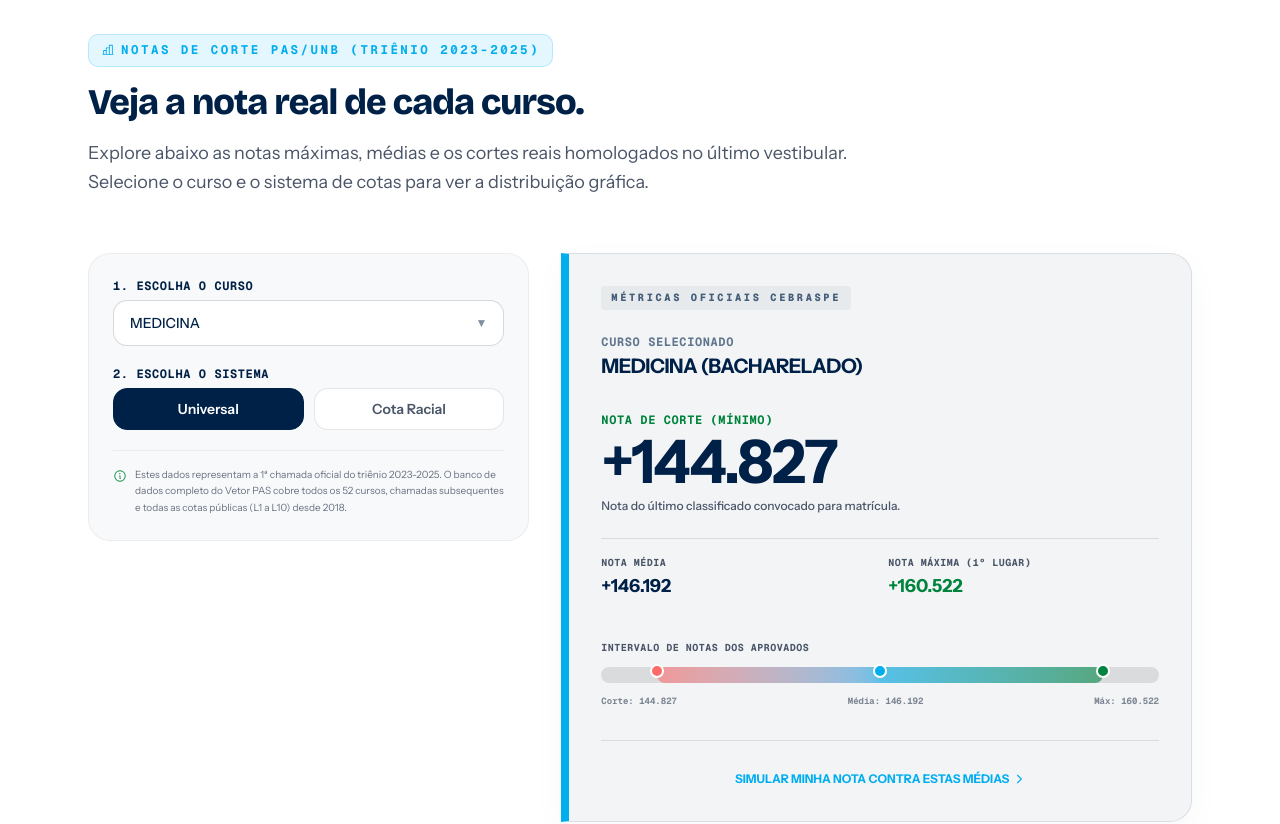
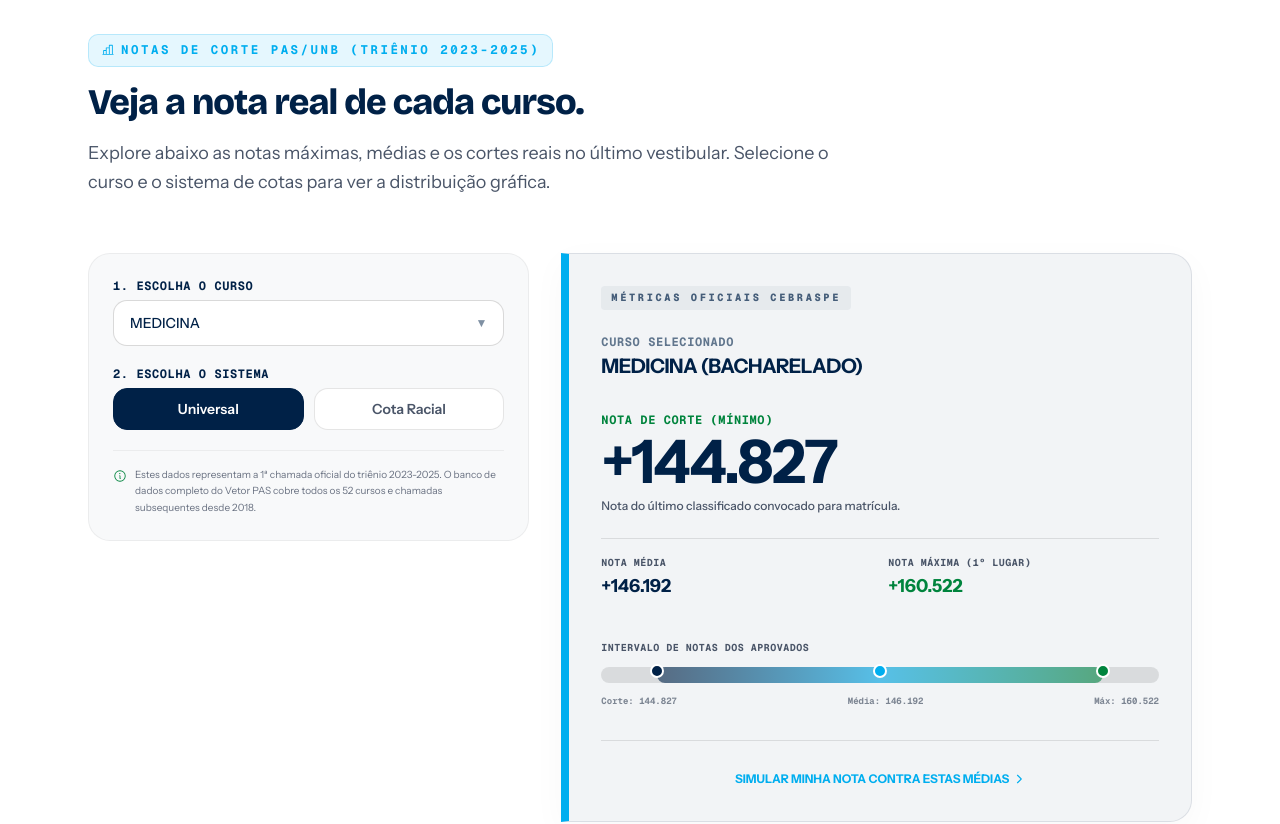
Before and after one commit to luizhtmoreira/Analise-Preditiva-PAS, a Next.js app in the folder landing-page/: page / in a window 1280 px wide. Shown: the part 720-1544 px from the top of the page. Built offline with nearby package versions, Linux system fonts and the light colour scheme.

Commit message:
feat: implement final styling details, color palette adjustments, and top 10 highest cut-off scores

```diff
--- a/landing-page/components/public/landing/LandingPage.tsx
+++ b/landing-page/components/public/landing/LandingPage.tsx
@@ -6,6 +6,7 @@ import { WaitlistForm } from "./WaitlistForm";
 import { Television, Lightbulb, Wrench, Megaphone, YoutubeLogo, CaretRight, ChartBar, Info } from "@phosphor-icons/react";
 
 // Dados reais do último vestibular UnB (Triênio 2023-2025) extraídos do CSV oficial
+// Os 10 cursos com maior nota de corte (na ampla) na 1ª chamada, 2º semestre (único do triênio no arquivo)
 interface CorteData {
   curso: string;
   universal: { min: number; max: number; media: number };
@@ -29,39 +30,39 @@ const NOTAS_CORTE_REAIS: CorteData[] = [
     negros: { min: 98.223, max: 98.223, media: 98.223 },
   },
   {
+    curso: "ENGENHARIA DE COMPUTAÇÃO (BACHARELADO)",
+    universal: { min: 94.432, max: 107.201, media: 100.656 },
+    negros: { min: 26.875, max: 26.875, media: 26.875 },
+  },
+  {
+    curso: "DIREITO (BACHARELADO) (NOTURNO)",
+    universal: { min: 88.544, max: 100.803, media: 93.77 },
+    negros: { min: 59.461, max: 62.301, media: 60.881 },
+  },
+  {
     curso: "PSICOLOGIA (BACHARELADO/LICENCIATURA/PSICÓLOGO)",
     universal: { min: 74.392, max: 86.809, media: 80.491 },
     negros: { min: 62.655, max: 62.655, media: 62.655 },
   },
   {
-    curso: "RELAÇÕES INTERNACIONAIS (BACHARELADO)",
-    universal: { min: 63.729, max: 81.165, media: 74.524 },
-    negros: { min: 33.835, max: 33.835, media: 33.835 },
+    curso: "CIÊNCIAS ECONÔMICAS (BACHARELADO)",
+    universal: { min: 69.907, max: 85.06, media: 77.25 },
+    negros: { min: 56.92, max: 56.92, media: 56.92 },
+  },
+  {
+    curso: "ODONTOLOGIA (BACHARELADO)",
+    universal: { min: 69.79, max: 77.937, media: 73.918 },
+    negros: { min: 22.06, max: 22.06, media: 22.06 },
   },
   {
     curso: "ARQUITETURA E URBANISMO (BACHARELADO)",
     universal: { min: 63.904, max: 79.454, media: 68.239 },
-    negros: { min: 22.140, max: 22.140, media: 22.140 },
+    negros: { min: 22.14, max: 22.14, media: 22.14 },
   },
   {
-    curso: "ENGENHARIAS - GAMA (SOFTWARE / AEROESPACIAL / ETC)",
-    universal: { min: -4.762, max: 49.044, media: 31.936 },
-    negros: { min: -6.557, max: 15.117, media: 6.566 },
-  },
-  {
-    curso: "ODONTOLOGIA (BACHARELADO)",
-    universal: { min: 69.790, max: 77.937, media: 73.918 },
-    negros: { min: 22.060, max: 22.060, media: 22.060 },
-  },
-  {
-    curso: "ADMINISTRAÇÃO (BACHARELADO)",
-    universal: { min: 3.982, max: 15.839, media: 9.439 },
-    negros: { min: -45.598, max: -23.699, media: -34.648 },
-  },
-  {
-    curso: "BIOTECNOLOGIA (BACHARELADO)",
-    universal: { min: 8.602, max: 41.359, media: 27.022 },
-    negros: { min: 9.966, max: 31.671, media: 20.818 },
+    curso: "RELAÇÕES INTERNACIONAIS (BACHARELADO)",
+    universal: { min: 63.729, max: 81.165, media: 74.524 },
+    negros: { min: 33.835, max: 33.835, media: 33.835 },
   },
 ];
 
@@ -181,10 +182,10 @@ export function LandingPage() {
                 Análise Preditiva · PAS/UnB
               </span>
               <h1 className="font-heading text-4xl sm:text-6xl font-extrabold tracking-tight leading-[1.08] text-[#002147]">
-                Sua aprovação na UnB,{" "}
+                Sua aprovação na UnB, calculada{" "}
                 <br />
                 <span className="text-[#00843D] relative inline-block">
-                  calculada com precisão.
+                  com precisão.
                   <span className="absolute bottom-1 left-0 w-full h-[4px] bg-[#00AEEF]/40 rounded-full" />
                 </span>
               </h1>
@@ -216,7 +217,7 @@ export function LandingPage() {
               Veja a nota real de cada curso.
             </h2>
             <p className="text-base sm:text-lg text-[#4A5568] leading-relaxed">
-              Explore abaixo as notas máximas, médias e os cortes reais homologados no último vestibular. Selecione o curso e o sistema de cotas para ver a distribuição gráfica.
+              Explore abaixo as notas máximas, médias e os cortes reais no último vestibular. Selecione o curso e o sistema de cotas para ver a distribuição gráfica.
             </p>
           </div>
 
@@ -242,7 +243,7 @@ export function LandingPage() {
                 </div>
 
                 {isDropdownOpen && (
-                  <div className="absolute left-0 right-0 top-full mt-1.5 bg-[#001730] border border-[#00AEEF]/55 rounded-xl shadow-[0_15px_30px_rgba(0,0,0,0.35)] z-50 overflow-hidden">
+                  <div className="absolute left-0 right-0 top-full mt-1.5 bg-[#001730] border border-[#00843D]/55 rounded-xl shadow-[0_15px_30px_rgba(0,0,0,0.35)] z-50 overflow-hidden">
                     <div className="p-2 border-b border-white/10 bg-[#001024]">
                       <input
                         type="text"
@@ -250,7 +251,7 @@ export function LandingPage() {
                         value={dropdownSearch}
                         onChange={(e) => setDropdownSearch(e.target.value)}
                         placeholder="Buscar curso (ex: Medicina, Direito)..."
-                        className="w-full px-3 py-2 rounded-lg bg-white/10 border border-white/15 text-white placeholder-white/40 text-xs focus:outline-none focus:border-[#00AEEF]"
+                        className="w-full px-3 py-2 rounded-lg bg-white/10 border border-white/15 text-white placeholder-white/40 text-xs focus:outline-none focus:border-[#00843D]"
                       />
                     </div>
                     <div className="max-h-56 overflow-y-auto divide-y divide-white/5 text-sm overscroll-contain">
@@ -307,7 +308,7 @@ export function LandingPage() {
               <div className="pt-4 border-t border-black/5 flex items-start gap-2 text-[10px] text-gray-500 leading-relaxed">
                 <Info size={14} className="text-[#00843D] shrink-0 mt-0.5" />
                 <p>
-                  Estes dados representam a 1ª chamada oficial do triênio 2023-2025. O banco de dados completo do Vetor PAS cobre todos os 52 cursos, chamadas subsequentes e todas as cotas públicas (L1 a L10) desde 2018.
+                  Estes dados representam a 1ª chamada oficial do triênio 2023-2025. O banco de dados completo do Vetor PAS cobre todos os 52 cursos e chamadas subsequentes desde 2018.
                 </p>
               </div>
 
@@ -367,9 +368,9 @@ export function LandingPage() {
                     <p className="text-[10px] text-[#4A5568] uppercase font-mono tracking-wider font-bold">Intervalo de Notas dos Aprovados</p>
 
                     <div className="h-4 bg-black/10 rounded-full w-full relative">
-                      {/* Indicador de Nota de Corte (Min) */}
+                      {/* Indicador de Nota de Corte (Min) - Usando Azul UnB da Paleta */}
                       <div
-                        className="absolute w-3.5 h-3.5 rounded-full bg-[#FF6B6B] border-2 border-white -top-[3px] -translate-x-1/2 z-20 cursor-help"
+                        className="absolute w-3.5 h-3.5 rounded-full bg-[#002147] border-2 border-white -top-[3px] -translate-x-1/2 z-20 cursor-help"
                         style={{ left: "10%" }}
                         title={`Nota de Corte: ${activeMetrics.min.toFixed(3)}`}
                       />
@@ -386,7 +387,7 @@ export function LandingPage() {
                         title={`Nota Máxima: ${activeMetrics.max.toFixed(3)}`}
                       />
                       {/* Track de preenchimento */}
-                      <div className="absolute top-0 bottom-0 left-[10%] right-[10%] bg-gradient-to-r from-[#FF6B6B] via-[#00AEEF] to-[#00843D] opacity-60 rounded-full" />
+                      <div className="absolute top-0 bottom-0 left-[10%] right-[10%] bg-gradient-to-r from-[#002147] via-[#00AEEF] to-[#00843D] opacity-60 rounded-full" />
                     </div>
 
                     <div className="flex items-center justify-between text-[9px] text-[#4A5568]/70 font-mono font-bold">
--- a/landing-page/components/public/landing/WaitlistForm.tsx
+++ b/landing-page/components/public/landing/WaitlistForm.tsx
@@ -110,7 +110,7 @@ export function WaitlistForm({
           value={nome}
           onChange={(e) => setNome(e.target.value)}
           placeholder="Ex: Ana Silva"
-          className="w-full px-4 py-3 rounded-xl bg-white/10 border border-white/20 text-white placeholder-white/40 focus:outline-none focus:border-[#00AEEF] focus:ring-1 focus:ring-[#00AEEF] transition-all text-sm"
+          className="w-full px-4 py-3 rounded-xl bg-white/10 border border-white/20 text-white placeholder-white/40 focus:outline-none focus:border-[#00843D] focus:ring-1 focus:ring-[#00843D] transition-all text-sm"
         />
       </div>
 
@@ -124,7 +124,7 @@ export function WaitlistForm({
           value={email}
           onChange={(e) => handleEmailChange(e.target.value)}
           placeholder="seu.email@exemplo.com"
-          className="w-full px-4 py-3 rounded-xl bg-white/10 border border-white/20 text-white placeholder-white/40 focus:outline-none focus:border-[#00AEEF] focus:ring-1 focus:ring-[#00AEEF] transition-all text-sm"
+          className="w-full px-4 py-3 rounded-xl bg-white/10 border border-white/20 text-white placeholder-white/40 focus:outline-none focus:border-[#00843D] focus:ring-1 focus:ring-[#00843D] transition-all text-sm"
         />
         {suggestion && (
           <div className="p-2 rounded-lg bg-[#00AEEF]/20 border border-[#00AEEF]/40 text-xs text-white/90 flex items-center justify-between mt-1">
@@ -154,7 +154,7 @@ export function WaitlistForm({
             value={escola}
             onChange={(e) => setEscola(e.target.value)}
             placeholder="Ex: Marista, Sigma..."
-            className="w-full px-4 py-3 rounded-xl bg-white/10 border border-white/20 text-white placeholder-white/40 focus:outline-none focus:border-[#00AEEF] focus:ring-1 focus:ring-[#00AEEF] transition-all text-sm"
+            className="w-full px-4 py-3 rounded-xl bg-white/10 border border-white/20 text-white placeholder-white/40 focus:outline-none focus:border-[#00843D] focus:ring-1 focus:ring-[#00843D] transition-all text-sm"
           />
         </div>
 
```
Also changed, not shown: landing-page/components/ui/CourseSelect.tsx (+4 -4 lines).
